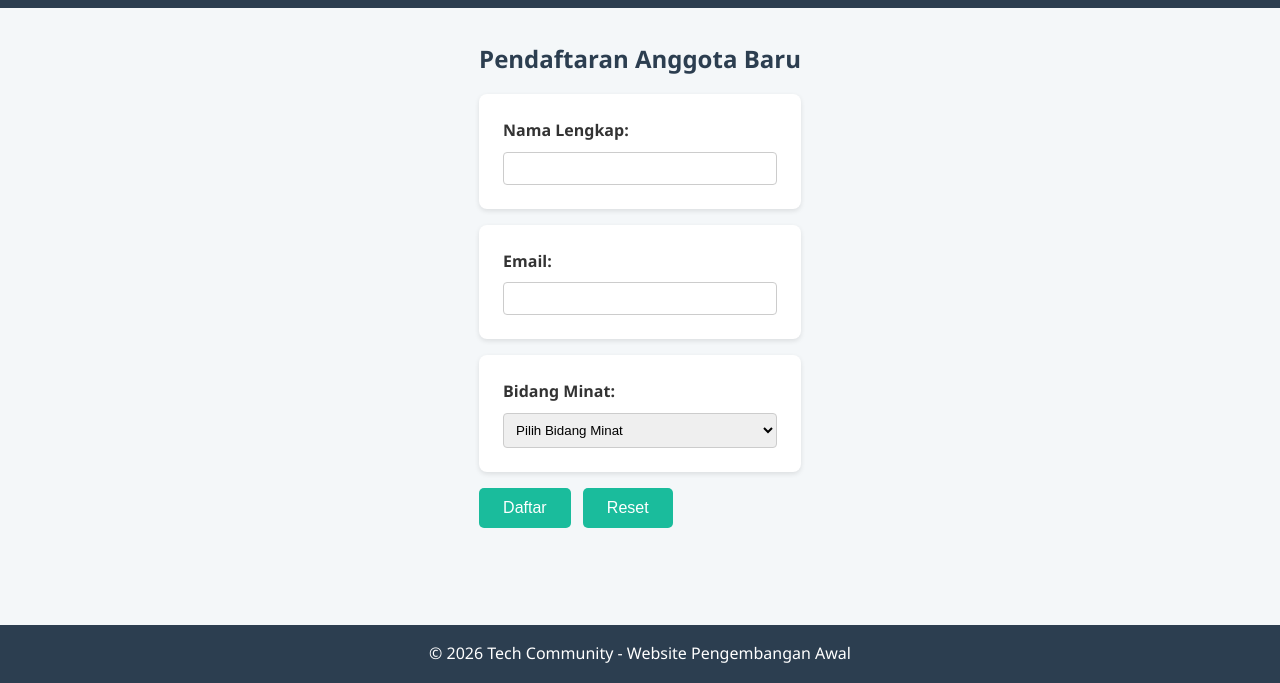
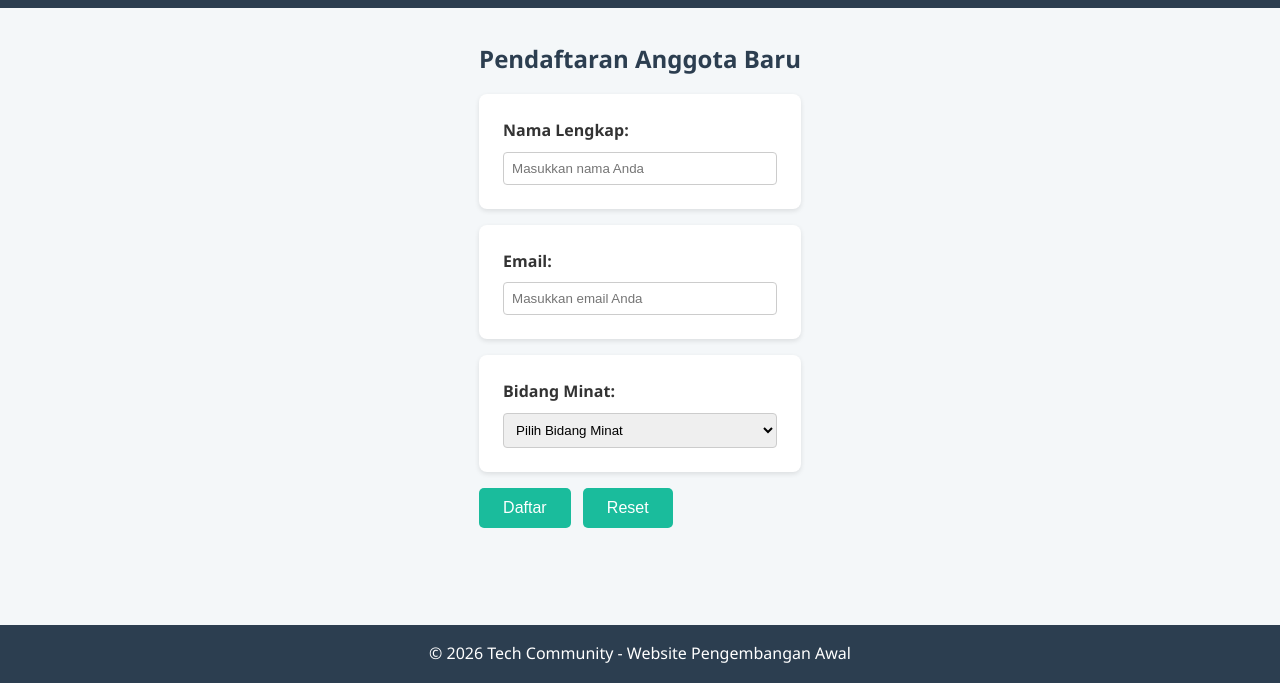
Before and after one commit to Rayen1a/PDW-UCP1F-267, a plain HTML site: page form.html in a window 1280 px wide. Shown: the part 117-800 px from the top of the page. Drawn offline with Linux system fonts and the light colour scheme.

Commit message:
memasukkan placeholder

```diff
--- a/form.html
+++ b/form.html
@@ -20,11 +20,11 @@
         <form id="memberForm">
             <div class="form-group">
                 <label for="name">Nama Lengkap:</label>
-                <input type="text" id="name" required>
+                <input type="text" id="name" placeholder="Masukkan nama Anda">
             </div>
             <div class="form-group">
                 <label for="email">Email:</label>
-                <input type="email" id="email" required>
+                <input type="email" id="email" placeholder="Masukkan email Anda" required>
             </div>
             <div class="form-group">
                 <label for="interest">Bidang Minat:</label>
```
